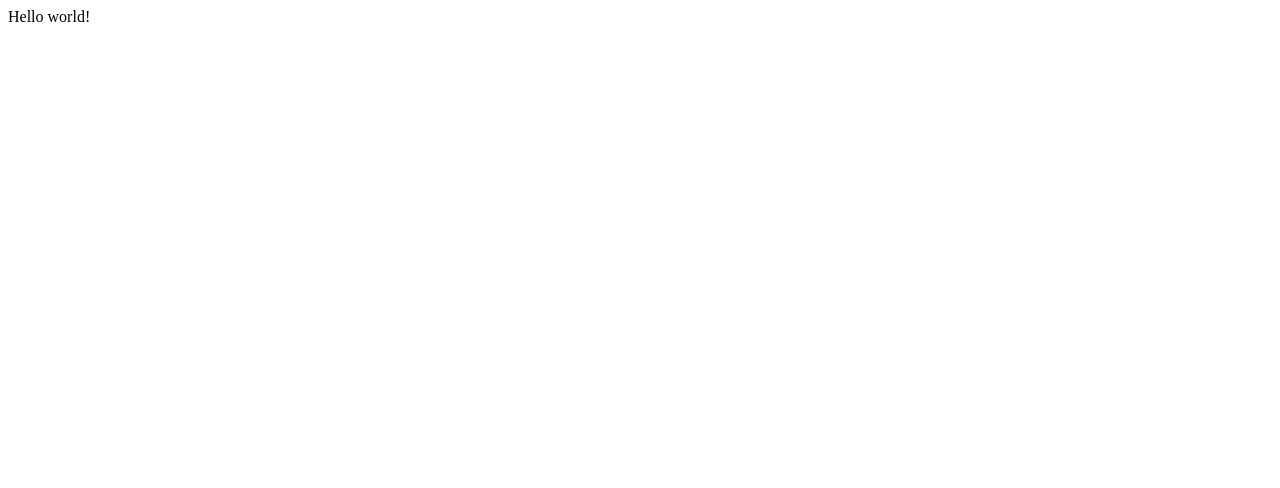
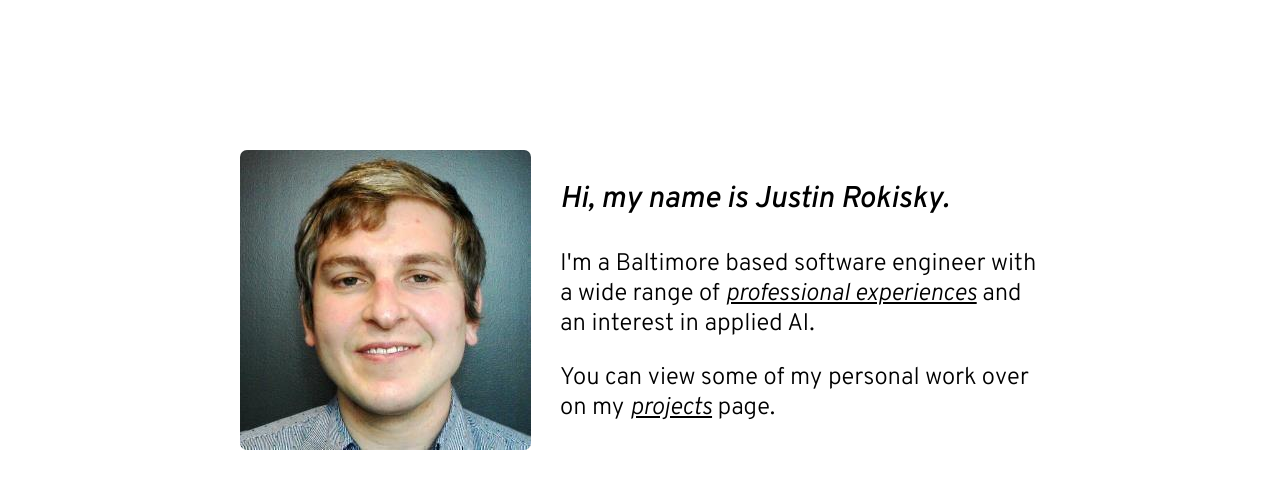
Before and after one commit to Jrokisky/jrokisky.com, a plain HTML site: page index.html in a window 1280 px wide. Drawn offline with Linux system fonts and the light colour scheme.

Commit message:
main page done

```diff
--- a/index.html
+++ b/index.html
@@ -1,9 +1,23 @@
+<!doctype html>
 <html>
 	<head>
+		<title>About</title>
+		<link rel="stylesheet" href="styles/main.css">
 	</head>
 
 	<body>
-		Hello world!
+		<div class="content">
+			<div id="profile-picture-container">
+				<img id="profile-picture" src="images/profile_picture.jpg" alt="Picture of Justin Rokisky">
+			</div>
+			<div id="about-container">
+				<p>Hi, my name is Justin Rokisky.</p>
+				<p>I'm a Baltimore based software engineer with a wide range of <a target="_blank" href="/resume.pdf">professional experiences</a> and an interest in applied AI.</p>
+				<p>You can view some of my personal work over on my <a href="/projects">projects</a> page.</p>
+			</div>
+
+		</div>
+
 	</body>
 
 </html>
--- /dev/null
+++ b/styles/main.css
@@ -0,0 +1,58 @@
+@font-face {
+	font-family: Overpass-Light;
+	src: url(fonts/Overpass-Light.ttf) format("truetype");
+}
+
+@font-face {
+	font-family: Overpass-LightItalic;
+	src: url(fonts/Overpass-LightItalic.ttf) format("truetype");
+}
+
+@font-face {
+	font-family: Overpass-SemiBoldItalic;
+	src: url(fonts/Overpass-SemiBoldItalic.ttf) format("truetype");
+}
+
+.content {
+	width: 800px;
+	overflow: auto;
+	margin: 150px auto 0px auto;
+}
+
+#about-container {
+	float: right;
+	width: 60%;
+}
+
+
+#about-container p {
+	font-size: 24px;
+	font-family: Overpass-Light;
+}
+
+a {
+	color: black;
+	font-family: Overpass-LightItalic;
+}
+
+a:hover {
+	font-family: Overpass-SemiBoldItalic;
+}
+
+.a-selected {
+	font-family: Overpass-SemiBoldItalic;
+}
+
+#about-container p:first-child {
+	font-size: 30px;
+	font-family: Overpass-SemiBoldItalic;
+}
+
+#profile-picture-container {
+	float: left;
+	width: 40%;
+}
+
+#profile-picture {
+	border-radius: 7px;
+}
```
Also changed, not shown: images/profile_picture.jpg (added), styles/fonts/Overpass-Light.ttf (added), styles/fonts/Overpass-LightItalic.ttf (added), styles/fonts/Overpass-SemiBoldItalic.ttf (added), 2 other files.
